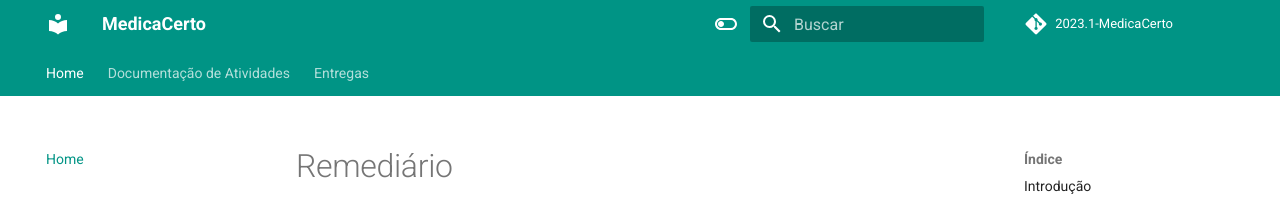
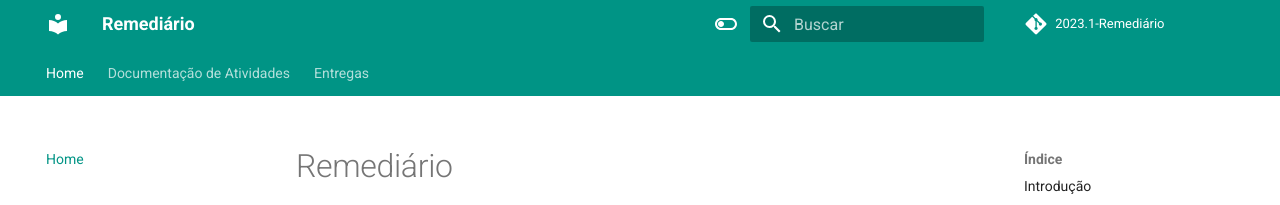
Before and after one commit to mdsreq-fga-unb/2023.1-Remediario, an MkDocs documentation site: the page built from docs/index.md, in a window 1280 px wide. Shown: the top 205 px of the page. Built offline with MkDocs 1.6.1 and Material for MkDocs 9.7.7, drawn with Linux system fonts in a browser that asks for light colours; comment, search, counter and statistics services are not loaded.

Commit message:
Troca do nome para Remediario

```diff
--- a/mkdocs.yml
+++ b/mkdocs.yml
@@ -1,7 +1,7 @@
-site_name: MedicaCerto
+site_name: Remediário
 
-repo_name: "2023.1-MedicaCerto"
-repo_url: "https://github.com/mdsreq-fga-unb/2023.1-MedicaCerto"
+repo_name: "2023.1-Remediário"
+repo_url: "https://github.com/mdsreq-fga-unb/2023.1-Remediario"
 
 theme:
   name: material
@@ -56,7 +56,7 @@
 extra:
   social:
     - icon: fontawesome/brands/github-alt
-      link: https://github.com/mdsreq-fga-unb/2023.1-MedicaCerto
+      link: https://github.com/mdsreq-fga-unb/2023.1-Remediario
   footer: false
 
 markdown_extensions:
```
